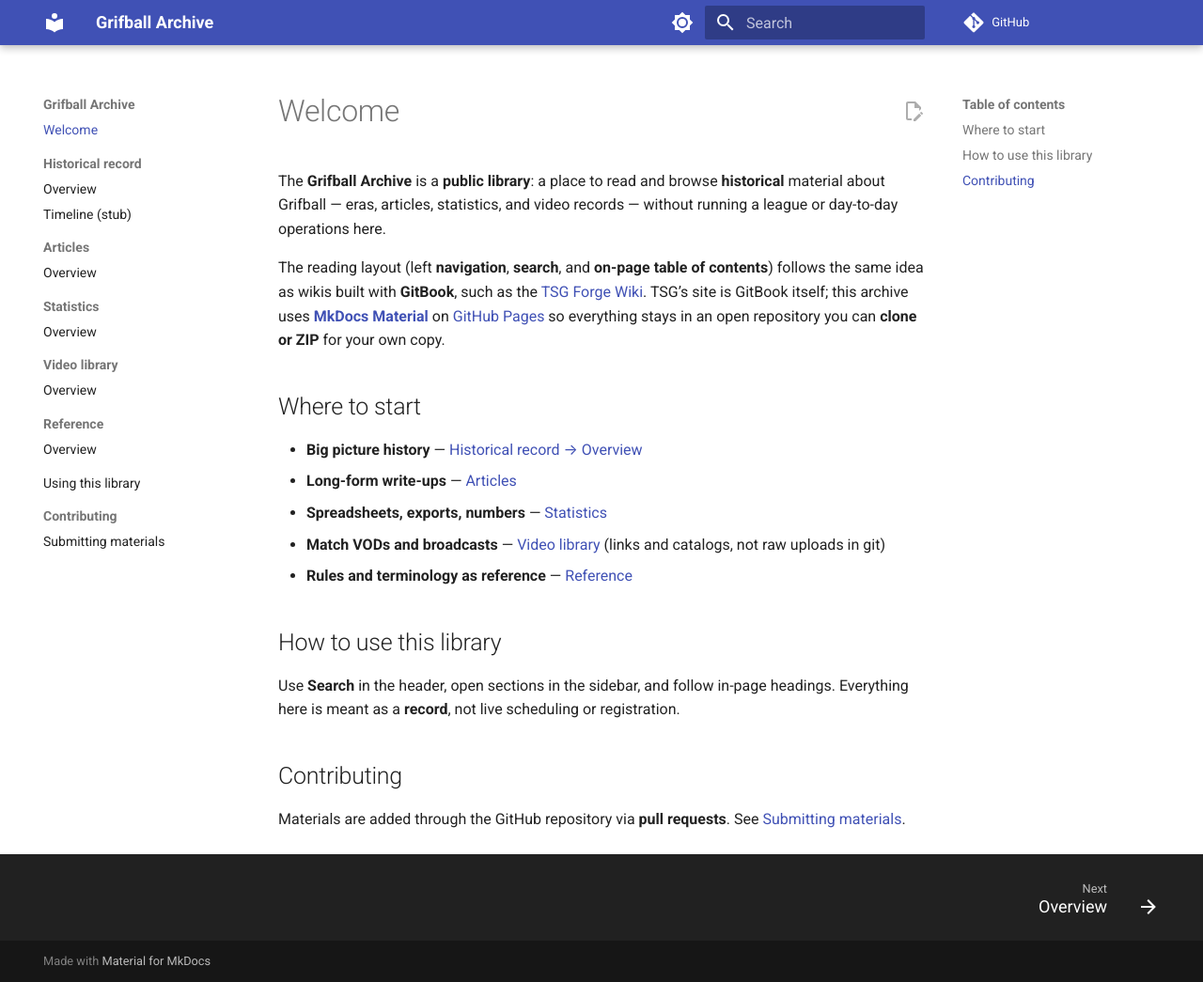
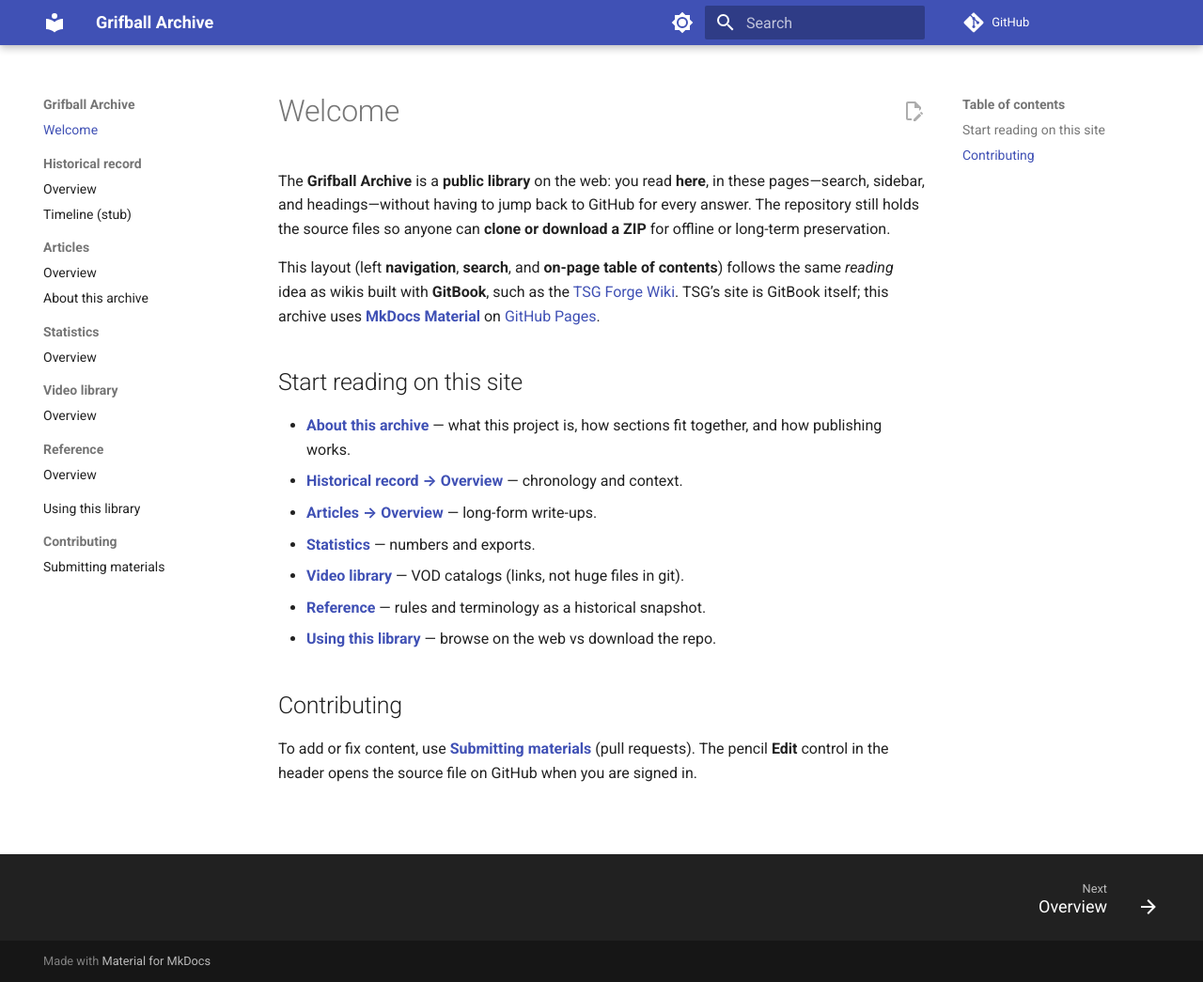
Before and after one commit to Grifball-Archive/Grifball-Archive, an MkDocs documentation site: the page built from docs/index.md, in a window 1280 px wide and 1045 px high. Shown: the whole window at 94% size. Built offline with MkDocs 1.6.1 and Material for MkDocs 9.7.7, drawn with Linux system fonts in a browser that asks for light colours; comment, search, counter and statistics services are not loaded.

Commit message:
Deploy MkDocs via GitHub Actions Pages and expand on-site library content
Co-authored-by: Cursor <cursoragent@cursor.com>

```diff
--- a/docs/index.md
+++ b/docs/index.md
@@ -1,21 +1,19 @@
 # Welcome
 
-The **Grifball Archive** is a **public library**: a place to read and browse **historical** material about Grifball — eras, articles, statistics, and video records — without running a league or day-to-day operations here.
+The **Grifball Archive** is a **public library** on the web: you read **here**, in these pages—search, sidebar, and headings—without having to jump back to GitHub for every answer. The repository still holds the source files so anyone can **clone or download a ZIP** for offline or long-term preservation.
 
-The reading layout (left **navigation**, **search**, and **on-page table of contents**) follows the same idea as wikis built with **GitBook**, such as the [TSG Forge Wiki](https://wiki.thescriptersguild.com/). TSG’s site is GitBook itself; this archive uses **[MkDocs Material](https://squidfunk.github.io/mkdocs-material/)** on [GitHub Pages](https://pages.github.com/) so everything stays in an open repository you can **clone or ZIP** for your own copy.
+This layout (left **navigation**, **search**, and **on-page table of contents**) follows the same *reading* idea as wikis built with **GitBook**, such as the [TSG Forge Wiki](https://wiki.thescriptersguild.com/). TSG’s site is GitBook itself; this archive uses **[MkDocs Material](https://squidfunk.github.io/mkdocs-material/)** on [GitHub Pages](https://pages.github.com/).
 
-## Where to start
+## Start reading on this site
 
-- **Big picture history** — [Historical record → Overview](history/overview.md)
-- **Long-form write-ups** — [Articles](articles/overview.md)
-- **Spreadsheets, exports, numbers** — [Statistics](statistics/overview.md)
-- **Match VODs and broadcasts** — [Video library](video/overview.md) (links and catalogs, not raw uploads in git)
-- **Rules and terminology as reference** — [Reference](reference/overview.md)
-
-## How to use this library
-
-Use **Search** in the header, open sections in the sidebar, and follow in-page headings. Everything here is meant as a **record**, not live scheduling or registration.
+- **[About this archive](articles/about-the-archive.md)** — what this project is, how sections fit together, and how publishing works.
+- **[Historical record → Overview](history/overview.md)** — chronology and context.
+- **[Articles → Overview](articles/overview.md)** — long-form write-ups.
+- **[Statistics](statistics/overview.md)** — numbers and exports.
+- **[Video library](video/overview.md)** — VOD catalogs (links, not huge files in git).
+- **[Reference](reference/overview.md)** — rules and terminology as a historical snapshot.
+- **[Using this library](library/using-the-archive.md)** — browse on the web vs download the repo.
 
 ## Contributing
 
-Materials are added through the GitHub repository via **pull requests**. See [Submitting materials](contributing/submitting-materials.md).
+To add or fix content, use **[Submitting materials](contributing/submitting-materials.md)** (pull requests). The pencil **Edit** control in the header opens the source file on GitHub when you are signed in.
--- a/mkdocs.yml
+++ b/mkdocs.yml
@@ -56,6 +56,7 @@ nav:
       - Timeline (stub): history/timeline.md
   - Articles:
       - Overview: articles/overview.md
+      - About this archive: articles/about-the-archive.md
   - Statistics:
       - Overview: statistics/overview.md
   - Video library:
```
Also changed, not shown: README.md (+3 -3 lines), docs/articles/about-the-archive.md (added, +29 -0 lines), docs/articles/overview.md (+13 -3 lines), docs/contributing/submitting-materials.md (+6 -2 lines), docs/history/overview.md (+16 -6 lines), docs/video/overview.md (+16 -7 lines), 1 other file.
